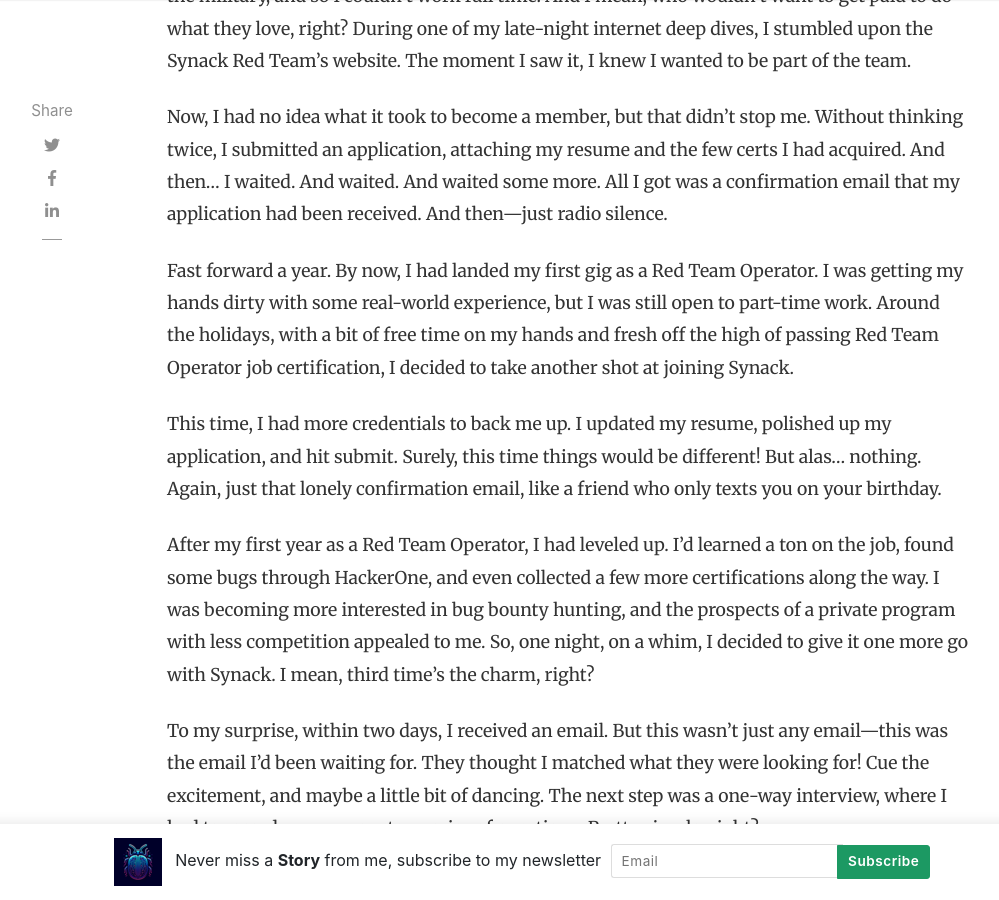
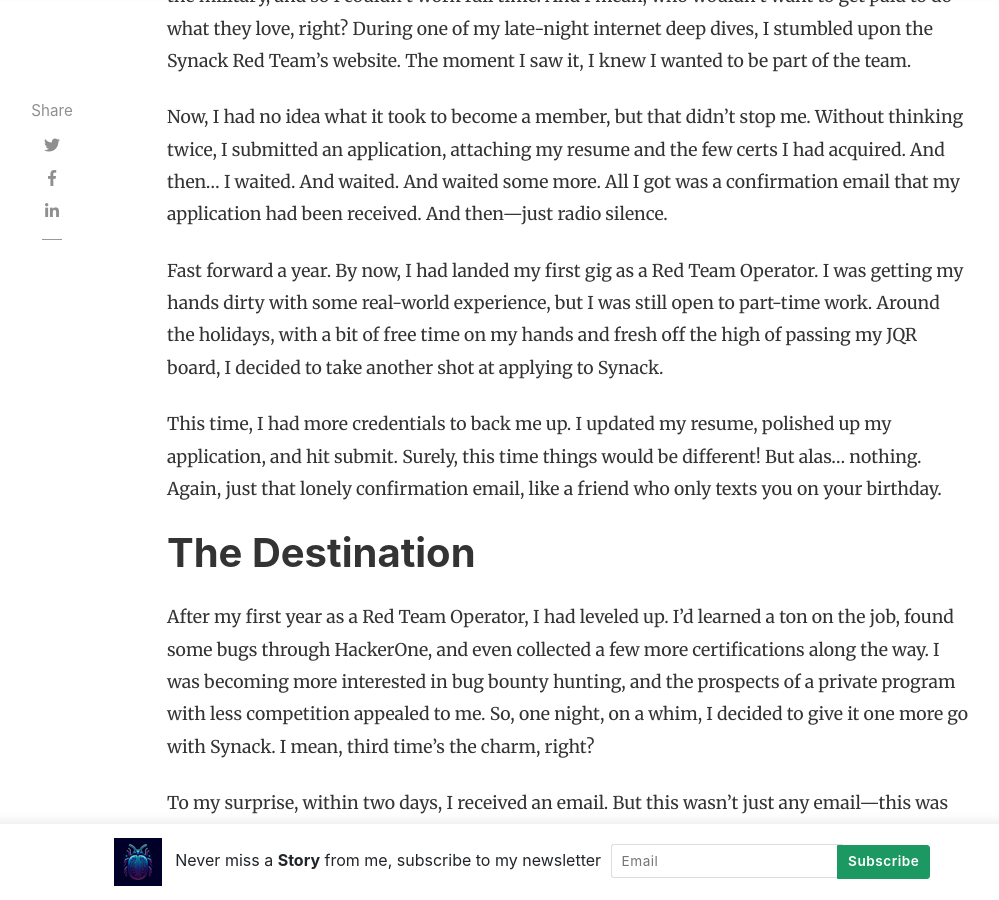
Before and after one commit to Turbul3nce/Turbul3nce.github.io, a Jekyll site: the page built from _posts/2024-08-26-synack-journey.md, in a window 1280 px wide and 900 px high, scrolled down 1537 px. Shown: the whole window, without its empty margins (118-1117 px from the left). Built offline with Jekyll 4.4.1, drawn with Linux system fonts in a browser that asks for light colours; nearby versions of some CDN libraries; comment, search, counter and statistics services are not loaded.

Commit message:
Update 2024-08-26-synack-journey.md

```diff
--- a/_posts/2024-08-26-synack-journey.md
+++ b/_posts/2024-08-26-synack-journey.md
@@ -16,14 +16,15 @@ Around this time, I was on the hunt for part-time hacking opportunities because
 
 Now, I had no idea what it took to become a member, but that didn’t stop me. Without thinking twice, I submitted an application, attaching my resume and the few certs I had acquired. And then… I waited. And waited. And waited some more. All I got was a confirmation email that my application had been received. And then—just radio silence.
 
-Fast forward a year. By now, I had landed my first gig as a Red Team Operator. I was getting my hands dirty with some real-world experience, but I was still open to part-time work. Around the holidays, with a bit of free time on my hands and fresh off the high of passing  Red Team Operator job certification, I decided to take another shot at joining Synack.
+Fast forward a year. By now, I had landed my first gig as a Red Team Operator. I was getting my hands dirty with some real-world experience, but I was still open to part-time work. Around the holidays, with a bit of free time on my hands and fresh off the high of passing my JQR board, I decided to take another shot at applying to Synack.
 
 This time, I had more credentials to back me up. I updated my resume, polished up my application, and hit submit. Surely, this time things would be different! But alas… nothing. Again, just that lonely confirmation email, like a friend who only texts you on your birthday.
+
+# The Destination
 
 After my first year as a Red Team Operator, I had leveled up. I’d learned a ton on the job, found some bugs through HackerOne, and even collected a few more certifications along the way. I was becoming more interested in bug bounty hunting, and the prospects of a private program with less competition appealed to me. So, one night, on a whim, I decided to give it one more go with Synack. I mean, third time's the charm, right?
 
 To my surprise, within two days, I received an email. But this wasn’t just any email—this was the email I’d been waiting for. They thought I matched what they were looking for! Cue the excitement, and maybe a little bit of dancing. The next step was a one-way interview, where I had to record my answers to a series of questions. Pretty simple, right?
-
 
 Wouldn’t you know it, I got the interview email about an hour before I was supposed to leave for DEFCON. Too excited to wait, I did what any rational person would do: I dropped everything, rushed through the interview in about 20 minutes, and then dashed out the door to catch my flight.
 
```
